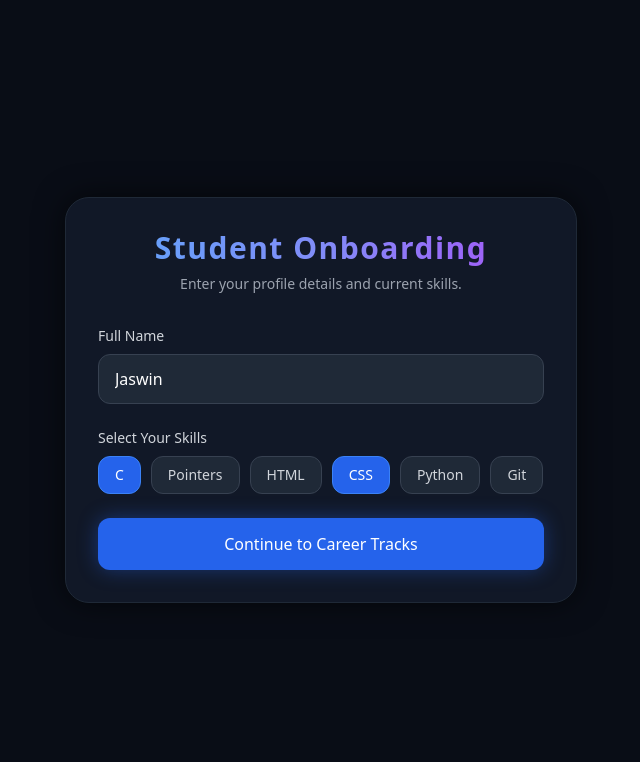
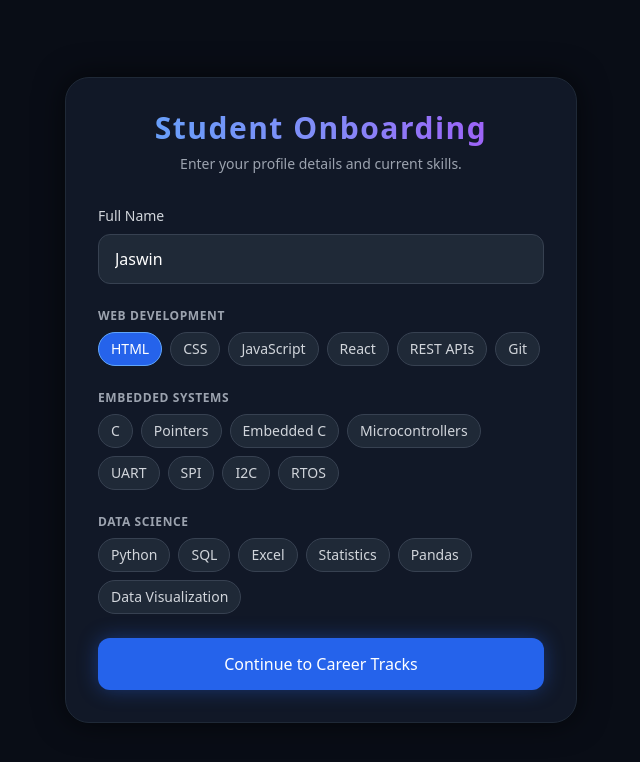
Before and after one commit to jaswinmulagapaka/Aroha--sih-2026, a website: page public/onboarding.html in a window 1280 px wide. Both pictures are taken after a click on the button "HTML". Shown: the whole page, without its empty margins (319-959 px from the left). Drawn offline with nearby package versions, Linux system fonts and the light colour scheme.

Commit message:
Update onboarding.html

```diff
--- a/public/onboarding.html
+++ b/public/onboarding.html
@@ -35,18 +35,46 @@
             </div>
 
             <!-- Skill Chips -->
-            <div>
-                <label class="block text-sm font-medium text-gray-300 mb-2">Select Your Skills</label>
-                <div class="flex flex-wrap gap-2.5" id="skillChipsContainer">
-                    <button type="button" data-skill="C" class="skill-chip px-4 py-2 bg-blue-600 border border-blue-500 text-white rounded-xl text-sm font-medium transition-all">C</button>
-                    <button type="button" data-skill="Pointers" class="skill-chip px-4 py-2 bg-[#1f2937] border border-gray-700 text-gray-300 rounded-xl text-sm font-medium hover:border-blue-500 transition-all">Pointers</button>
-                    <button type="button" data-skill="HTML" class="skill-chip px-4 py-2 bg-blue-600 border border-blue-500 text-white rounded-xl text-sm font-medium transition-all">HTML</button>
-                    <button type="button" data-skill="CSS" class="skill-chip px-4 py-2 bg-blue-600 border border-blue-500 text-white rounded-xl text-sm font-medium transition-all">CSS</button>
-                    <button type="button" data-skill="Python" class="skill-chip px-4 py-2 bg-[#1f2937] border border-gray-700 text-gray-300 rounded-xl text-sm font-medium hover:border-blue-500 transition-all">Python</button>
-                    <button type="button" data-skill="Git" class="skill-chip px-4 py-2 bg-[#1f2937] border border-gray-700 text-gray-300 rounded-xl text-sm font-medium hover:border-blue-500 transition-all">Git</button>
-                </div>
-            </div>
+   <!-- Category: Web Development -->
+<div class="mb-4">
+    <p class="text-xs font-semibold text-gray-400 uppercase tracking-wider mb-2">Web Development</p>
+    <div class="flex flex-wrap gap-2">
+        <button type="button" class="skill-chip px-3 py-1.5 rounded-full border border-gray-700 bg-[#1f2937] text-gray-300 text-sm font-medium hover:border-blue-500 transition-all duration-200" data-skill="HTML">HTML</button>
+        <button type="button" class="skill-chip px-3 py-1.5 rounded-full border border-gray-700 bg-[#1f2937] text-gray-300 text-sm font-medium hover:border-blue-500 transition-all duration-200" data-skill="CSS">CSS</button>
+        <button type="button" class="skill-chip px-3 py-1.5 rounded-full border border-gray-700 bg-[#1f2937] text-gray-300 text-sm font-medium hover:border-blue-500 transition-all duration-200" data-skill="JavaScript">JavaScript</button>
+        <button type="button" class="skill-chip px-3 py-1.5 rounded-full border border-gray-700 bg-[#1f2937] text-gray-300 text-sm font-medium hover:border-blue-500 transition-all duration-200" data-skill="React">React</button>
+        <button type="button" class="skill-chip px-3 py-1.5 rounded-full border border-gray-700 bg-[#1f2937] text-gray-300 text-sm font-medium hover:border-blue-500 transition-all duration-200" data-skill="REST APIs">REST APIs</button>
+        <button type="button" class="skill-chip px-3 py-1.5 rounded-full border border-gray-700 bg-[#1f2937] text-gray-300 text-sm font-medium hover:border-blue-500 transition-all duration-200" data-skill="Git">Git</button>
+    </div>
+</div>
 
+<!-- Category: Embedded Systems -->
+<div class="mb-4">
+    <p class="text-xs font-semibold text-gray-400 uppercase tracking-wider mb-2">Embedded Systems</p>
+    <div class="flex flex-wrap gap-2">
+        <button type="button" class="skill-chip px-3 py-1.5 rounded-full border border-gray-700 bg-[#1f2937] text-gray-300 text-sm font-medium hover:border-blue-500 transition-all duration-200" data-skill="C">C</button>
+        <button type="button" class="skill-chip px-3 py-1.5 rounded-full border border-gray-700 bg-[#1f2937] text-gray-300 text-sm font-medium hover:border-blue-500 transition-all duration-200" data-skill="Pointers">Pointers</button>
+        <button type="button" class="skill-chip px-3 py-1.5 rounded-full border border-gray-700 bg-[#1f2937] text-gray-300 text-sm font-medium hover:border-blue-500 transition-all duration-200" data-skill="Embedded C">Embedded C</button>
+        <button type="button" class="skill-chip px-3 py-1.5 rounded-full border border-gray-700 bg-[#1f2937] text-gray-300 text-sm font-medium hover:border-blue-500 transition-all duration-200" data-skill="Microcontrollers">Microcontrollers</button>
+        <button type="button" class="skill-chip px-3 py-1.5 rounded-full border border-gray-700 bg-[#1f2937] text-gray-300 text-sm font-medium hover:border-blue-500 transition-all duration-200" data-skill="UART">UART</button>
+        <button type="button" class="skill-chip px-3 py-1.5 rounded-full border border-gray-700 bg-[#1f2937] text-gray-300 text-sm font-medium hover:border-blue-500 transition-all duration-200" data-skill="SPI">SPI</button>
+        <button type="button" class="skill-chip px-3 py-1.5 rounded-full border border-gray-700 bg-[#1f2937] text-gray-300 text-sm font-medium hover:border-blue-500 transition-all duration-200" data-skill="I2C">I2C</button>
+        <button type="button" class="skill-chip px-3 py-1.5 rounded-full border border-gray-700 bg-[#1f2937] text-gray-300 text-sm font-medium hover:border-blue-500 transition-all duration-200" data-skill="RTOS">RTOS</button>
+    </div>
+</div>
+
+<!-- Category: Data Science -->
+<div class="mb-6">
+    <p class="text-xs font-semibold text-gray-400 uppercase tracking-wider mb-2">Data Science</p>
+    <div class="flex flex-wrap gap-2">
+        <button type="button" class="skill-chip px-3 py-1.5 rounded-full border border-gray-700 bg-[#1f2937] text-gray-300 text-sm font-medium hover:border-blue-500 transition-all duration-200" data-skill="Python">Python</button>
+        <button type="button" class="skill-chip px-3 py-1.5 rounded-full border border-gray-700 bg-[#1f2937] text-gray-300 text-sm font-medium hover:border-blue-500 transition-all duration-200" data-skill="SQL">SQL</button>
+        <button type="button" class="skill-chip px-3 py-1.5 rounded-full border border-gray-700 bg-[#1f2937] text-gray-300 text-sm font-medium hover:border-blue-500 transition-all duration-200" data-skill="Excel">Excel</button>
+        <button type="button" class="skill-chip px-3 py-1.5 rounded-full border border-gray-700 bg-[#1f2937] text-gray-300 text-sm font-medium hover:border-blue-500 transition-all duration-200" data-skill="Statistics">Statistics</button>
+        <button type="button" class="skill-chip px-3 py-1.5 rounded-full border border-gray-700 bg-[#1f2937] text-gray-300 text-sm font-medium hover:border-blue-500 transition-all duration-200" data-skill="Pandas">Pandas</button>
+        <button type="button" class="skill-chip px-3 py-1.5 rounded-full border border-gray-700 bg-[#1f2937] text-gray-300 text-sm font-medium hover:border-blue-500 transition-all duration-200" data-skill="Data Visualization">Data Visualization</button>
+    </div>
+</div>
             <!-- Submit Button -->
             <button
                 type="submit"
@@ -60,37 +88,49 @@
     </div>
 
     <script>
-        const selectedSkills = new Set(["C", "HTML", "CSS"]);
+    document.addEventListener('DOMContentLoaded', () => {
+        const selectedSkills = new Set();
+        const chips = document.querySelectorAll('.skill-chip');
+        const onboardingForm = document.getElementById('onboardingForm'); // Ensure your form tag has this ID
 
-        // Skill chip toggle
-        document.querySelectorAll('.skill-chip').forEach(button => {
-            button.addEventListener('click', () => {
-                const skill = button.getAttribute('data-skill');
-                if (selectedSkills.has(skill)) {
-                    selectedSkills.delete(skill);
-                    button.classList.remove('bg-blue-600', 'border-blue-500', 'text-white');
-                    button.classList.add('bg-[#1f2937]', 'border-gray-700', 'text-gray-300');
+        // Click handler for skill chips
+        chips.forEach(chip => {
+            chip.addEventListener('click', () => {
+                const skillName = chip.getAttribute('data-skill');
+
+                if (selectedSkills.has(skillName)) {
+                    // Deselect Chip
+                    selectedSkills.delete(skillName);
+                    chip.classList.remove('bg-blue-600', 'text-white', 'border-blue-400');
+                    chip.classList.add('bg-[#1f2937]', 'text-gray-300', 'border-gray-700');
                 } else {
-                    selectedSkills.add(skill);
-                    button.classList.remove('bg-[#1f2937]', 'border-gray-700', 'text-gray-300');
-                    button.classList.add('bg-blue-600', 'border-blue-500', 'text-white');
+                    // Select Chip
+                    selectedSkills.add(skillName);
+                    chip.classList.remove('bg-[#1f2937]', 'text-gray-300', 'border-gray-700');
+                    chip.classList.add('bg-blue-600', 'text-white', 'border-blue-400');
                 }
             });
         });
 
-        // Store data and pass to career.html
-        document.getElementById('onboardingForm').addEventListener('submit', function(e) {
+        // Form Submit Handler
+        onboardingForm.addEventListener('submit', (e) => {
             e.preventDefault();
 
-            const name = document.getElementById('name').value;
-            const skills = Array.from(selectedSkills);
+            const nameInput = document.getElementById('studentNameInput');
+            const name = nameInput ? nameInput.value.trim() : 'Jaswin';
 
+            // Convert Set to Array
+            const skillsArray = Array.from(selectedSkills);
+
+            // Save to browser storage for downstream pages
             localStorage.setItem('user_name', name);
-            localStorage.setItem('user_skills', JSON.stringify(skills));
+            localStorage.setItem('user_skills', JSON.stringify(skillsArray));
 
+            // Redirect to career.html
             window.location.href = 'career.html';
         });
-    </script>
+    });
+</script>
 
 </body>
 </html>
```
